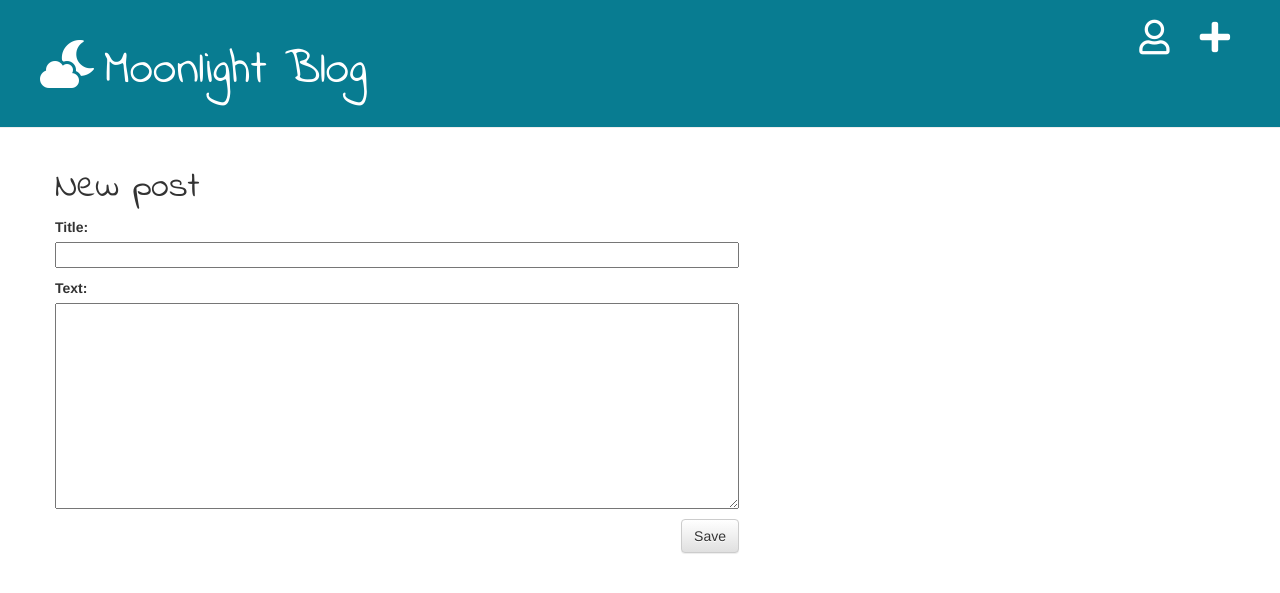
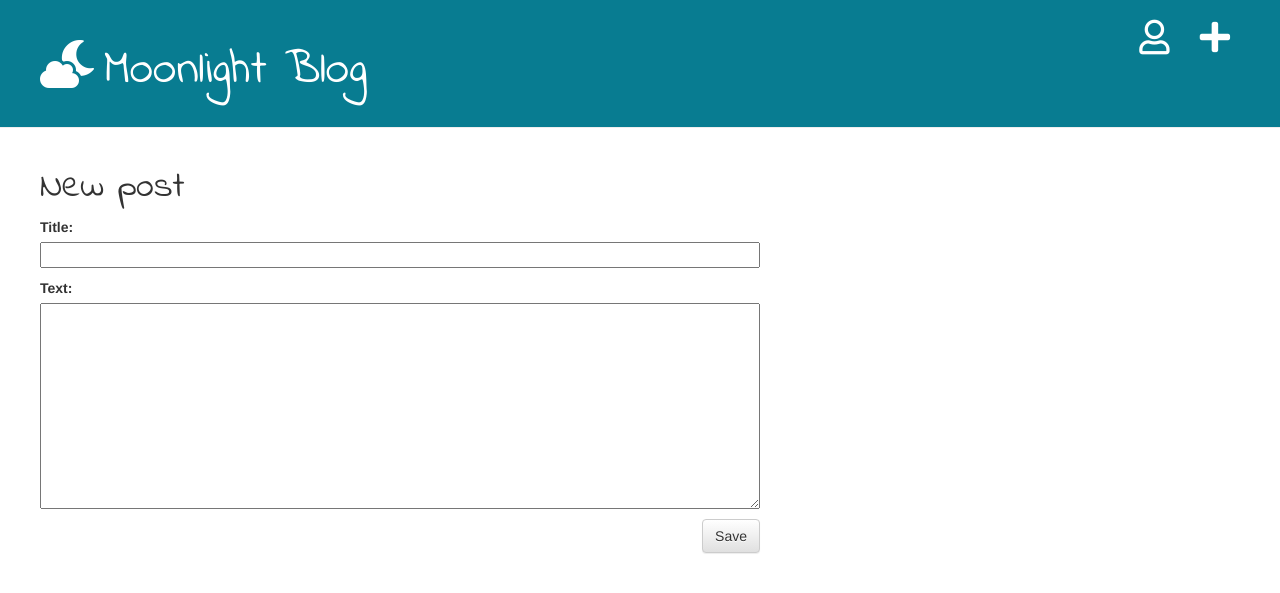
Before and after one commit to MartynaTomaszewska/my-first-blog, a Django app: page /post/new in a window 1280 px wide. Shown: the top 593 px of the page. Run offline with Django 3.2, Linux system fonts and the light colour scheme; some libraries are stand-ins or nearby versions.

Commit message:
Changed posts padding.

```diff
--- a/blog/static/css/blog.css
+++ b/blog/static/css/blog.css
@@ -22,8 +22,11 @@ h1 a {
     margin-right: 10px;
 }
 
-.content {
-    margin-left: 40px;
+.container {
+    width: 100%;
+    padding-left: 40px;
+    padding-right: 40px;
+
 }
 
 h1, h2, h3, h4 {
@@ -56,6 +59,8 @@ h1, h2, h3, h4 {
 .post {
     margin-bottom: 70px;
     width: 50%;
+    padding-left: 50px;
+    padding-right: 50px;
 }
 
 .post h1 a, .post h1 a:visited {
```
